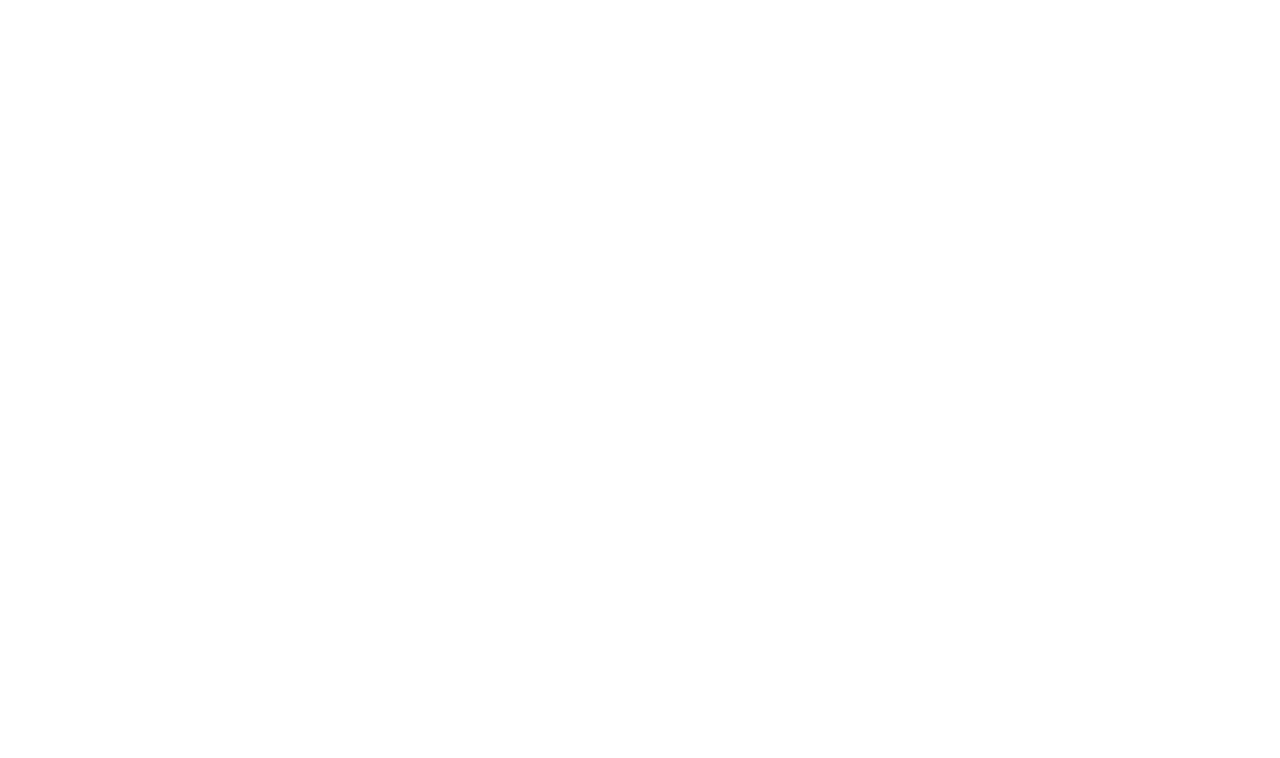
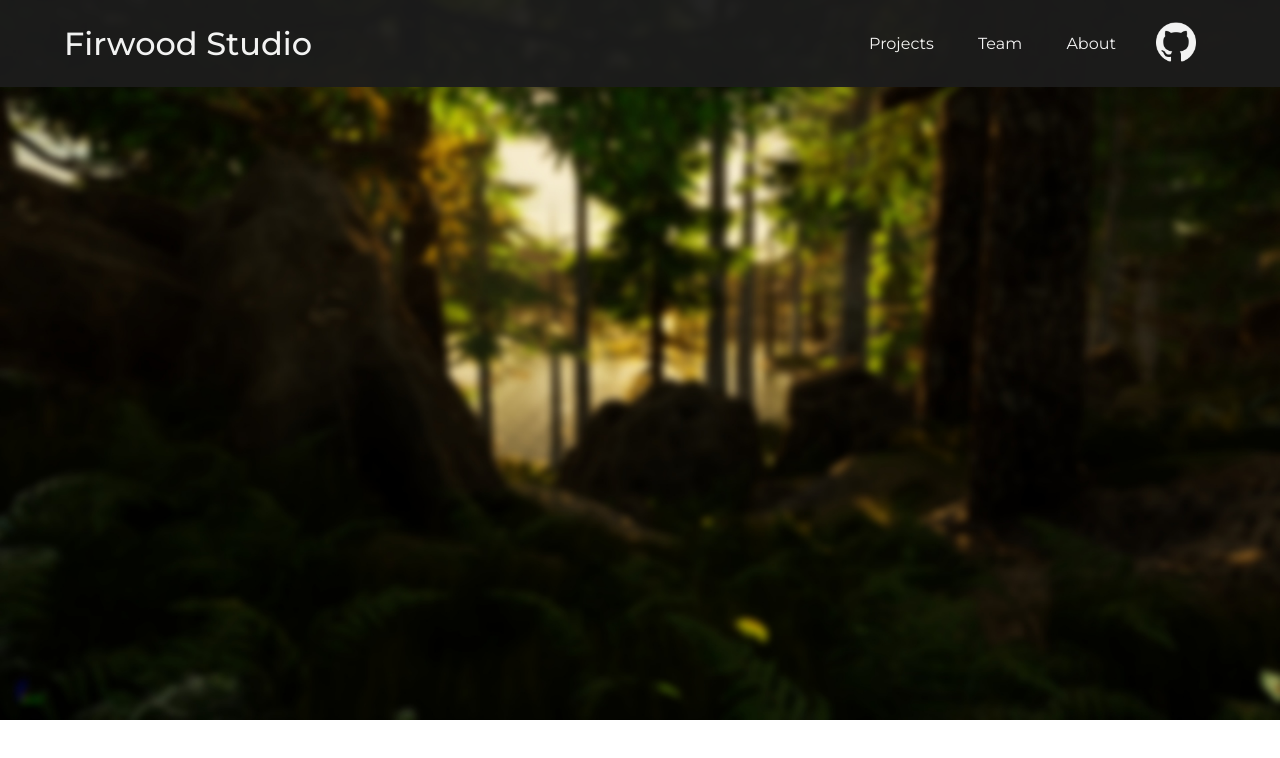
Before and after one commit to Akihiro120/firwood.github.io, a plain HTML site: page index.html in a window 1280 px wide. Drawn offline with Linux system fonts and the light colour scheme.

Commit message:
front page

```diff
--- a/index.html
+++ b/index.html
@@ -1,8 +1,18 @@
 <!DOCTYPE html>
 <html>
     <head>
+        <!--Stylesheets-->
+        <link rel="stylesheet" href="./stylesheets/style.css">
         <title>Firwood Studio</title>
     </head>
-    <body>
-    </body>
+    <!--Nav Bar-->
+    <header>
+        <h1 class="navHeading">Firwood Studio</h1>
+        <ul>
+            <li><a href="">Projects</a></li>
+            <li><a href="">Team</a></li>
+            <li><a href="">About</a></li>
+        </ul>
+        <button><img src="images/gitIcon.png" class="githubButtonImage"></button>
+    </header>
 </html>
--- /dev/null
+++ b/stylesheets/style.css
@@ -0,0 +1,75 @@
+@import url('https://fonts.googleapis.com/css2?family=Montserrat:ital,wght@0,100..900;1,100..900&display=swap');
+
+* {
+    /*Default*/
+    font-family: Montserrat, sans-serif;
+    padding: 0;
+    margin: 0;
+
+    background-image: url("../images/background.jpg");
+    background-repeat: no-repeat;
+    background-size: cover;
+}
+
+/*Nav Bar*/
+header {
+    background-color: #1c1c1c;
+    background-image: none;
+    opacity: 0.95;
+    color: white;
+    display: flex;
+    flex-direction: row;
+    justify-content: flex-end;
+    align-items: center;
+
+    padding: 22px 5%
+}
+
+header h1 {
+    background-color: #1c1c1c;
+    background-image: none;
+    font-style: medium;
+    font-weight: 500;
+}
+
+header h1.navHeading {
+    margin-right: auto;
+}
+
+header ul {
+    background-color: #1c1c1c;
+    background-image: none;
+    list-style: None;
+}
+
+header li {
+    background-color: #1c1c1c;
+    background-image: none;
+    display: inline;
+    padding: 0px 20px
+}
+
+header a {
+    background-color: #1c1c1c;
+    background-image: none;
+    text-decoration: None;
+    color: white;
+}
+
+header .githubButtonImage {
+    background-color: #1c1c1c;
+    background-image: none;
+    width: 40px;
+    height: 40px;
+}
+
+header button {
+    background-color: #1c1c1c;
+    background-image: none;
+    border: None;
+    padding: 0px 20px;
+}
+
+header button:hover {
+    cursor: pointer;
+}
```
Also changed, not shown: images/background.jpg (added), images/gitIcon.png (added).
